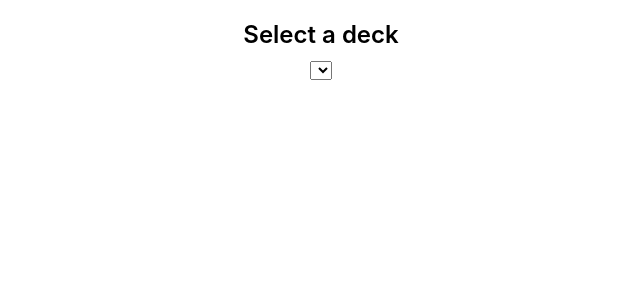
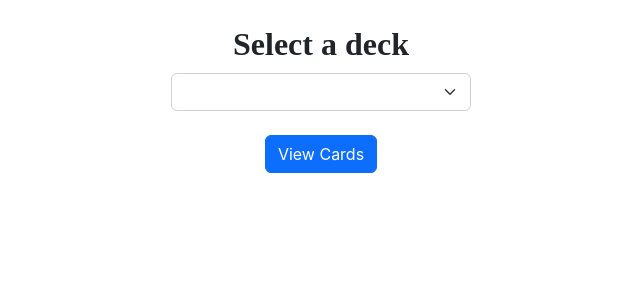
Before and after one commit to drag0sd0g/anki-manager, a React (Create React App) app: page / in a window 1280 px wide. Shown: the top 300 px of the page, without its empty margins (319-959 px from the left). Built offline with nearby package versions, Linux system fonts and the light colour scheme.

Commit message:
added bootstrap, added view cards button

```diff
--- a/package.json
+++ b/package.json
@@ -7,6 +7,7 @@
   "dependencies": {
     "@reduxjs/toolkit": "^1.9.1",
     "axios": "^1.2.2",
+    "bootstrap": "^5.2.3",
     "react": "^18.2.0",
     "react-dom": "^18.2.0",
     "react-redux": "^8.0.5",
--- a/src/index.css
+++ b/src/index.css
@@ -37,6 +37,12 @@ code {
 h1,
 h2,
 h3 {
+  font-family: cursive;
   font-weight: 600;
   margin-bottom: 10px;
 }
+
+.deckSelector {
+  width: 300px;
+  padding-top: 25px;
+}
--- a/src/index.js
+++ b/src/index.js
@@ -1,3 +1,4 @@
+import "bootstrap/dist/css/bootstrap.min.css";
 import React from "react";
 import ReactDOM from "react-dom/client";
 import "./index.css";
--- a/src/pages/DeckSelect.jsx
+++ b/src/pages/DeckSelect.jsx
@@ -13,6 +13,9 @@ function DeckSelect() {
 
   //when a deck is selected
   const onDeckSelected = (e) => console.log("Selected ", e.target.value);
+
+  //when view cards button is pressed
+  const onViewCards = () => console.log("Getting cards for current deck");
 
   //load decks on component render
   useEffect(() => {
@@ -35,14 +38,18 @@ function DeckSelect() {
   ));
 
   return (
-    <section>
+    <div className="mx-auto deckSelector">
       <h2>Select a deck</h2>
       <form>
-        <select id="decks" onChange={onDeckSelected}>
+        <select className="form-select" id="decks" onChange={onDeckSelected}>
           {dropDownDeckOptions}
         </select>
+        <br />
+        <button type="button" class="btn btn-primary" onClick={onViewCards}>
+          View Cards
+        </button>
       </form>
-    </section>
+    </div>
   );
 }
 
```
Also changed, not shown: 1 other file (tests, documents, lock files or other folders).
